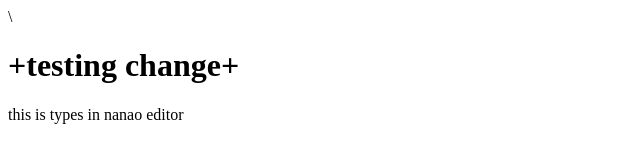
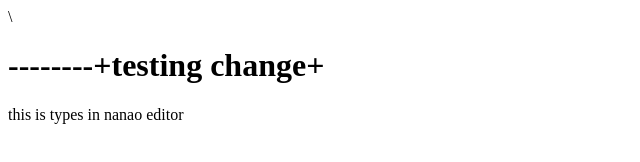
Before and after one commit to hardiksorathia2610/sample, a plain HTML site: page index.html in a window 1280 px wide. Shown: the whole page, without its empty margins (0-640 px from the left). Drawn offline with Linux system fonts and the light colour scheme.

Commit message:
added -----

```diff
--- a/index.html
+++ b/index.html
@@ -1,5 +1,5 @@
 \<html>
 <title> this is test</title>
-<h1> +testing change+ </h1>
+<h1> --------+testing change+ </h1>
 <p> this is types in nanao editor </p>
 </html>
```
